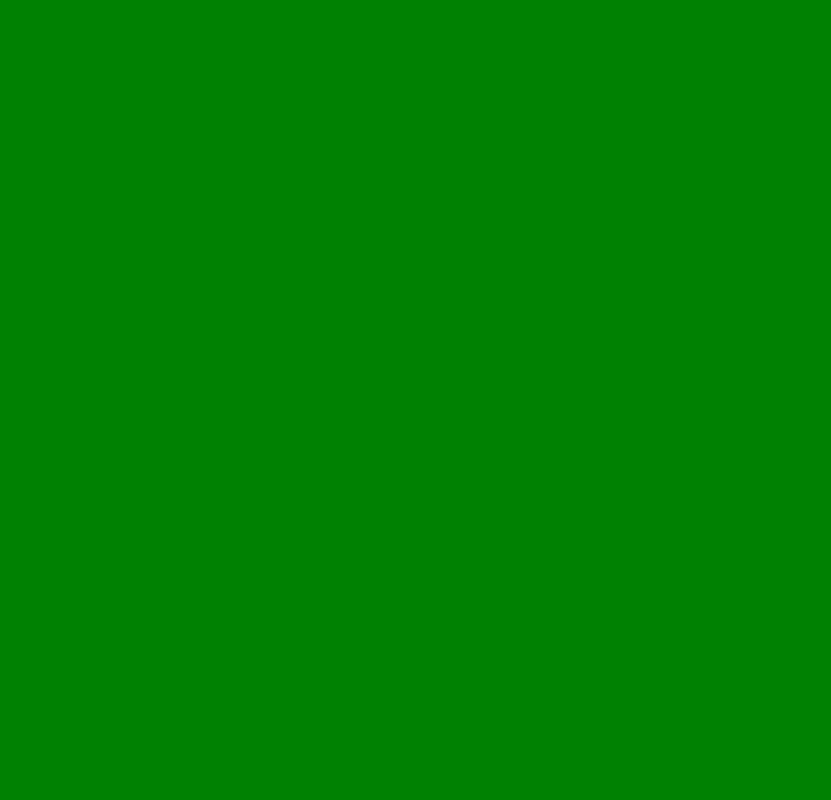
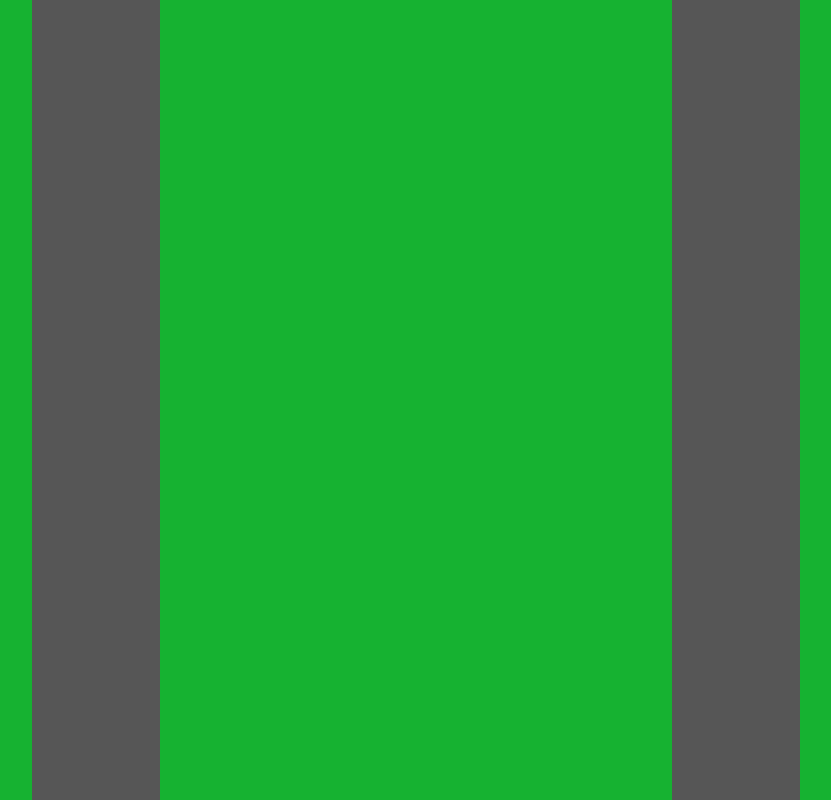
Before and after one commit to SamSimmons/javascript-racer, a plain HTML site: page index.html in a window 1280 px wide. Shown: the whole page, without its empty margins (224-1055 px from the left). Drawn offline with Linux system fonts and the light colour scheme.

Commit message:
add version 0 of racer game

```diff
--- a/index.html
+++ b/index.html
@@ -6,17 +6,33 @@
   <title>js-RACER</title>
 </head>
 <body>
-  <div class="wrapper">
-    <div class="road"></div>
-    <div class="road"></div>
-    <div class="road"></div>
-    <div class="road"></div>
-    <div class="road"></div>
-    <div class="road"></div>
-    <div class="road"></div>
-    <div class="road"></div>
-    <div class="road"></div>
-    <div class="road"></div>
+  <div class="content">
+    <div class="wrapper">
+      <div class="road-left"></div>
+      <div class="road-left"></div>
+      <div class="road-left"></div>
+      <div class="road-left"></div>
+      <div class="road-left"></div>
+      <div class="road-left"></div>
+      <div class="road-left"></div>
+      <div class="road-left"></div>
+      <div class="road-left"></div>
+      <div class="road-left"></div>
+    </div>
+    <div class="wrapper">
+      <div class="road-right"></div>
+      <div class="road-right"></div>
+      <div class="road-right"></div>
+      <div class="road-right"></div>
+      <div class="road-right"></div>
+      <div class="road-right"></div>
+      <div class="road-right"></div>
+      <div class="road-right"></div>
+      <div class="road-right"></div>
+      <div class="road-right"></div>
+    </div>
   </div>
+
+<script src="racer.js"></script>
 </body>
 </html>
--- a/racer.css
+++ b/racer.css
@@ -1,5 +1,32 @@
 .wrapper {
+  width: 50%;
+  background-color: #16B231;
+  height: 100vh;
+  display: flex;
+  flex-direction: column;
+  align-items: center;
+}
+
+.content {
   width: 100%;
-  background-color: green;
-  height: 100vh;
+  display: flex;
+  flex-direction: row;
 }
+
+.road-left {
+  background-color: #565656;
+  width: 20%;
+  height: 10vh;
+}
+
+.road-right {
+  background-color: #565656;
+  width: 20%;
+  height: 10vh;
+}
+
+.red {
+  background-color: red;
+  width: 20%;
+  height: 10vh;
+}
--- a/racer.js
+++ b/racer.js
@@ -0,0 +1,40 @@
+var left = document.querySelector('.road-left');
+var right = document.querySelector('.road-right');
+// f = 70 j = 74
+
+var keyPressed = function (e) {
+  var keyCode = e.keyCode;
+  if (keyCode === 70) {
+    moveCar('left');
+  } else if (keyCode === 74) {
+    moveCar('right');
+  }
+};
+
+var winner = function( winner) {
+  console.log('the winner is ' + winner + '!');
+  removeEventListener('keyup', keyPressed);
+}
+
+var moveCar = function (lane) {
+  console.log("The car in the " + lane + " has moved one square");
+  if (lane === 'left') {
+    if (left.nextElementSibling === null) {
+      winner('left');
+      return;
+    }
+    left = left.nextElementSibling;
+    left.classList.add('red');
+    left.previousElementSibling.classList.remove('red');
+  } else if (lane === 'right') {
+      if (right.nextElementSibling === null) {
+        winner('right');
+        return;
+      }
+    right = right.nextElementSibling;
+    right.classList.add('red');
+    right.previousElementSibling.classList.remove('red');
+  }
+}
+
+addEventListener('keyup', keyPressed );
```
